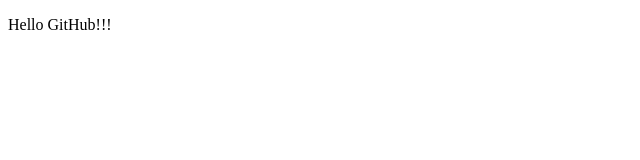
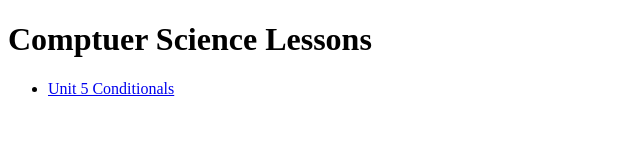
Before and after one commit to hor6027/hor6027.github.io, a plain HTML site: page index.html in a window 1280 px wide. Shown: the whole page, without its empty margins (0-640 px from the left). Drawn offline with Linux system fonts and the light colour scheme.

Commit message:
Update index.html

```diff
--- a/index.html
+++ b/index.html
@@ -7,6 +7,11 @@
     <title>Document</title>
 </head>
 <body>
-    <p>Hello GitHub!!!</p>
+    <h1>Comptuer Science Lessons</h1>
+    <ul>
+        <li>
+            <a href="/Unit_5_Conditionals/conditionals.html">Unit 5 Conditionals</a>
+        </li>
+    </ul>
 </body>
 </html>
```
